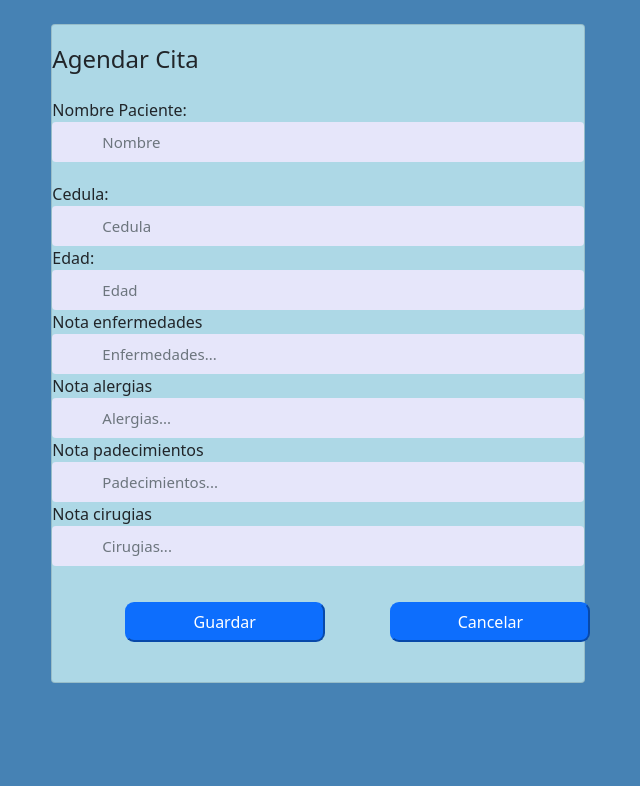
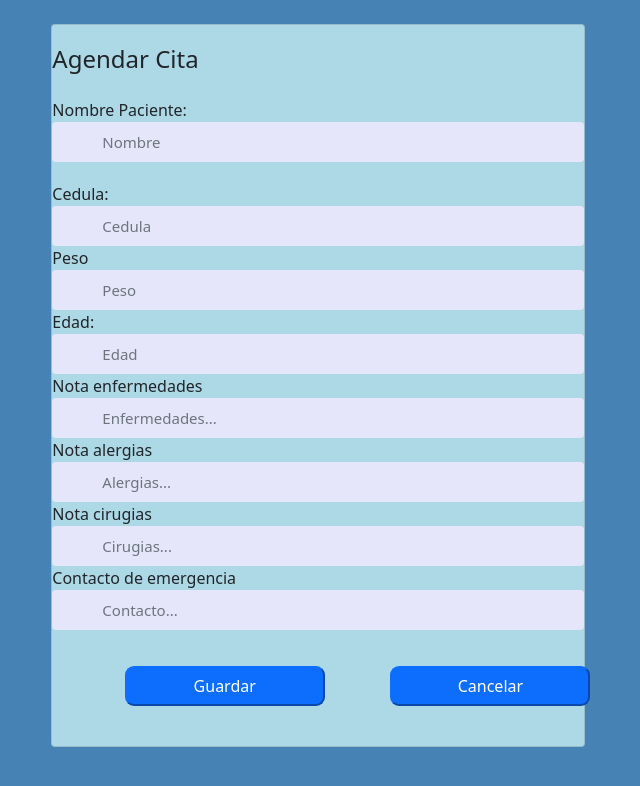
Before and after one commit to Henry211/CitasMedicas-API, a plain HTML site: page FrontEnd/web/newPaciente.html in a window 1280 px wide. Shown: the whole page, without its empty margins (322-962 px from the left). Drawn offline with nearby package versions, Linux system fonts and the light colour scheme.

Commit message:
Paciente mostrar arreglado

```diff
--- a/FrontEnd/web/js/newPaciente.js
+++ b/FrontEnd/web/js/newPaciente.js
@@ -1,6 +1,6 @@
 
 
-var paciente = {cedula:"19292", nombre:"", enfermedades:"", alergias:"", cirugias:"", contacto_emergencia:""}
+var paciente = {cedula:"19292", nombre:"", enfermedades:"", alergias:"", cirugias:"", contacto_emergencia:""};
 
 var backend = "http://localhost:8080/BackEnd/api";
 
@@ -9,7 +9,7 @@ function add(){
     var  paciente;
     paciente = Object.fromEntries( (new FormData($("#formulario").get(0))).entries());
 
-    console.log("Personas->"+ JSON.stringify(paciente))
+    console.log("Personas->"+ JSON.stringify(paciente));
 
     const request = new Request(backend+'/pacientes',
             {method: 'POST',
--- a/FrontEnd/web/newPaciente.html
+++ b/FrontEnd/web/newPaciente.html
@@ -31,6 +31,10 @@
                                     <label for="cedula">Cedula: </label>
                                     <input type="text" id="cedulaId" class="form-control form-group" name="cedula" placeholder="Cedula"/>
                                 </div>
+                                <div class="form-goup" id="cedula-group" >
+                                    <label for="cedula">Peso </label>
+                                    <input type="text" id="pesoId" class="form-control form-group" name="peso" placeholder="Peso"/>
+                                </div>
                                 <div class="form-goup" id="edad-group">
                                     <label for="edad">Edad:</label>
                                     <input type="text" id="edadId" class="form-control form-group" name="edad" placeholder="Edad"/>
@@ -47,14 +51,14 @@
 
                                 </div><!-- comment -->
                                 <div class="form-goup" id="padecimientos-group">
-                                    <label for="edad">Nota padecimientos</label>
-                                    <input type="text" id="padecimientosId" class="form-control form-group" name="padecimientos" placeholder="Padecimientos..."/>
+                                    <label for="edad">Nota cirugias</label>
+                                    <input type="text" id="cirugiasId" class="form-control form-group" name="cirugias" placeholder="Cirugias..."/>
 
                                 </div>
 
                                 <div class="form-goup" id="cirugias-group">
-                                    <label for="edad">Nota cirugias</label>
-                                    <input type="text" id="cirugiasId" class="form-control form-group" name="cirugias" placeholder="Cirugias..."/>
+                                    <label for="edad">Contacto de emergencia</label>
+                                    <input type="text" id="contactoId" class="form-control form-group" name="contacto" placeholder="Contacto..."/>
 
                                 </div>
                             </div>
```
Also changed, not shown: FrontEnd/web/js/perfil.js (+4 -5 lines).
